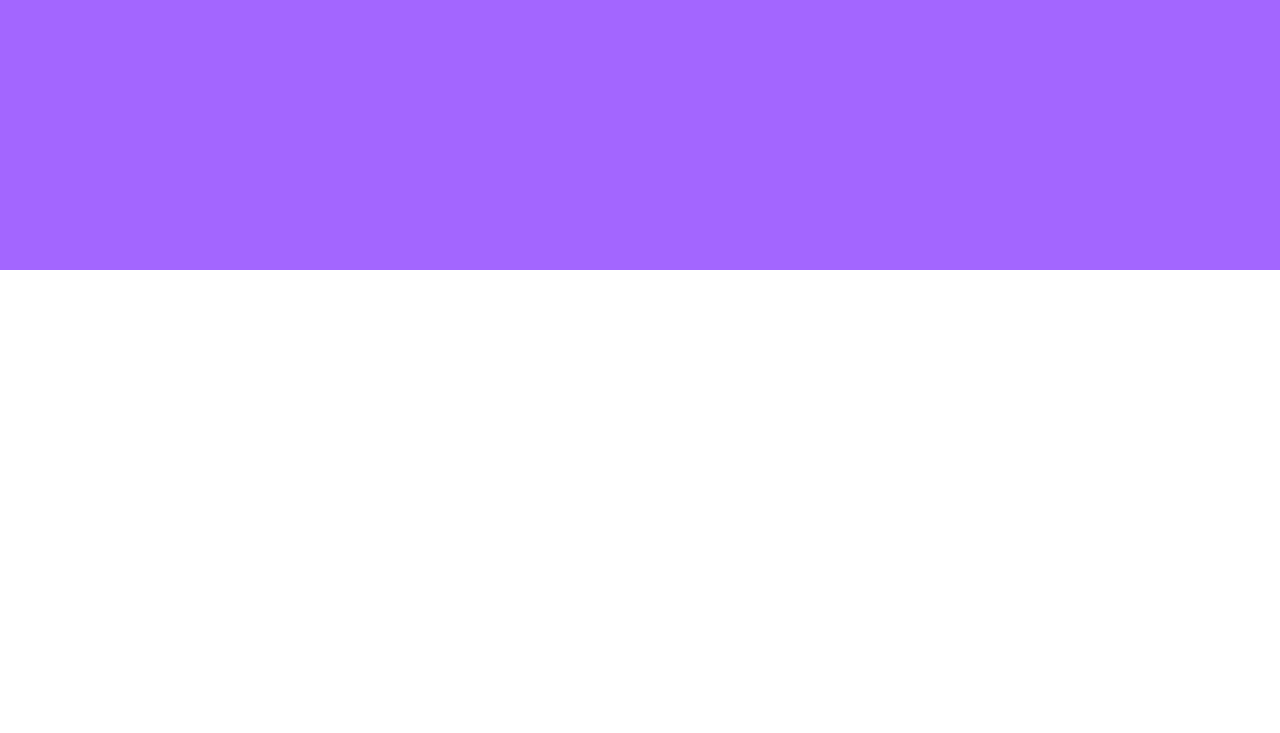
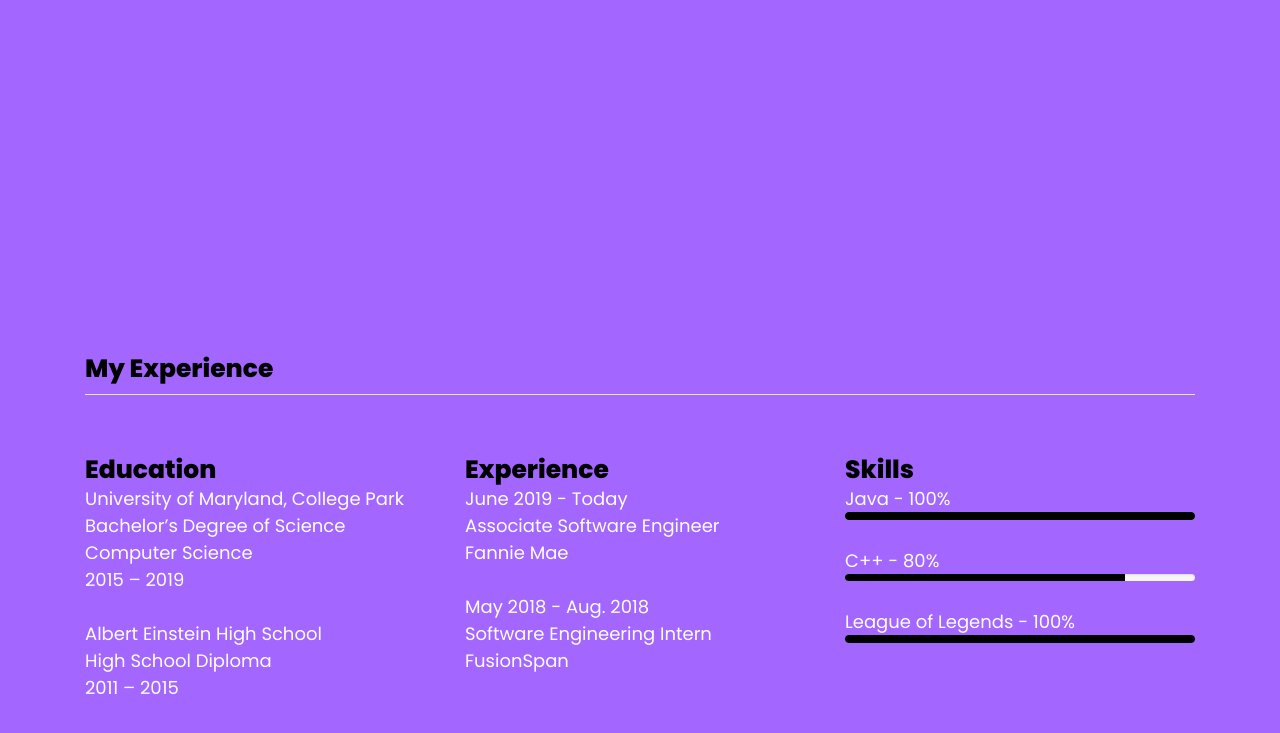
Before and after one commit to williambui/PersonalWebsite, a plain HTML site: page index.html in a window 1280 px wide. Shown: the part 1359-2092 px from the top of the page. Before the commit the page ends 1629 px from the top, so only its background shows below. Drawn offline with nearby package versions, Linux system fonts and the light colour scheme.

Commit message:
experience

```diff
--- a/index.html
+++ b/index.html
@@ -2,7 +2,7 @@
 <html lang="en">
   <head>
     <meta charset="utf-8">
-    <title>Terrapin Anime Society</title>
+    <title>William Bui</title>
     <link href="https://fonts.googleapis.com/css?family=Poppins:400,700,800" rel="stylesheet">
     <!-- responsive meta tag -->
     <meta name="viewport" content="width=device-width, initial-scale=1.0">
@@ -18,19 +18,19 @@
         <ul class="sticky">
             <li>
                 <img src="img/fb_cir.png" width="32" height="32">
-                <p><a href="https://www.facebook.com/codexworld" target="_blank">Like Me on<br>Facebook</a></p>
+                <p><a href="https://www.facebook.com/william.bui.50" target="_blank">Like Me on<br>Facebook</a></p>
             </li>
             <li>
                 <img src="img/ig_cir.png" width="32" height="32">
-                <p><a href="https://twitter.com/codexworldblog" target="_blank">Follow Me on<br>Instagram</a></p>
+                <p><a href="https://instagram.com/buibubui" target="_blank">Follow Me on<br>Instagram</a></p>
             </li>
             <li>
                 <img src="img/linkedin_cir.png" width="32" height="32">
-                <p><a href="https://plus.google.com/codexworld" target="_blank">Follow Me on<br>LinkedIn</a></p>
+                <p><a href="https://www.linkedin.com/in/william-bui-3b562212b/" target="_blank">Follow Me on<br>LinkedIn</a></p>
             </li>
             <li>
                 <img src="img/github_cir.png" width="32" height="32">
-                <p><a href="https://www.linkedin.com/company/codexworld" target="_blank">Check out my<br>Github</a></p>
+                <p><a href="https://github.com/williambui" target="_blank">Check out my<br>Github</a></p>
             </li>
         </ul>
     </div>
@@ -45,16 +45,16 @@
         <div class="collapse navbar-collapse" id="navbarsExample07">
           <ul class="navbar-nav mr-auto">
             <li class="nav-item">
-              <a class="nav-link" href="#section-about" data-href="#section-about">About</a>
+              <a class="nav-link" href="#section-about">About</a>
             </li>
             <li class="nav-item">
-              <a class="nav-link" href="#" data-href="#section-works">Experience</a>
+              <a class="nav-link" href="#section-experience">Experience</a>
             </li>
             <li class="nav-item">
-              <a class="nav-link" href="#" data-href="#section-articles">Projects</a>
+              <a class="nav-link" href="#section-projects">Projects</a>
             </li>
             <li class="nav-item">
-              <a class="nav-link" href="#" data-href="#footer">Contact</a>
+              <a class="nav-link" href="#section-contact">Contact</a>
             </li>
           </ul>
         </div>
@@ -96,6 +96,7 @@
 
     <!-- basic column layout -->
     <section id="section-about" class="content purple padded">
+      <br />
       <div class="container">
         <div class="row">
           <div class="col">
@@ -123,6 +124,75 @@
         </div>
 
       </div>
+
+    </section>
+
+    <section id="section-experience" class="content purple padded">
+      <br />
+      <div class="container">
+        <div class="row">
+          <div class="col">
+            <h1>My Experience</h1>
+            <hr color = "white"/>
+          </div>
+        </div>
+      </div>
+
+      <div class="container">
+        <div class="row">
+          <div class="col-sm column-pad">
+            <h1>Education</h1>
+            University of Maryland, College Park<br />
+            Bachelor’s Degree of Science<br />
+            Computer Science<br />
+            2015 – 2019
+            <br /><br />
+            Albert Einstein High School<br />
+            High School Diploma <br />
+            2011 – 2015
+          </div>
+
+          <div class="col-sm column-pad">
+            <h1>Experience</h1>
+            June 2019 - Today<br />
+            Associate Software Engineer<br />
+            Fannie Mae
+            <br /><br />
+            May 2018 - Aug. 2018<br />
+            Software Engineering Intern<br />
+            FusionSpan
+          </div>
+
+          <div class="col-sm column-pad">
+            <h1>Skills</h1>
+            Java - 100%<br />
+            <div class="progress">
+              <div class="progress-bar" style="width: 100%;">
+              </div>
+            </div>
+            <br />
+
+            C++ - 80%<br />
+            <div class="progress">
+              <div class="progress-bar" style="width: 80%;">
+              </div>
+            </div>
+            <br />
+
+            League of Legends - 100%<br />
+            <div class="progress">
+              <div class="progress-bar" style="width: 100%;">
+              </div>
+            </div>
+
+          </div>
+        </div>
+
+      </div>
+
+    </section>
+
+
 
 
 
--- a/main.css
+++ b/main.css
@@ -213,6 +213,26 @@ section.hero p {
     text-decoration:underline;
 }
 
+.progress-bar {
+    height: 100%;
+    width: 0;
+    color: #fff;
+    background-color: black;
+    transition: width .6s ease;
+}
+
+.progress {
+    height: 1em;
+    width: 100%;
+    background-color: #f5f5f5;
+    border-radius: 4px;
+    box-shadow: inset 0 1px 2px rgba(0,0,0,.1);
+}
+
+.footer {
+
+}
+
 section.content .container .row, section.content .container-fluid .row {
   padding-top: 3rem; }
   section.content .container .row .border-white, section.content .container-fluid .row .border-white {
```
